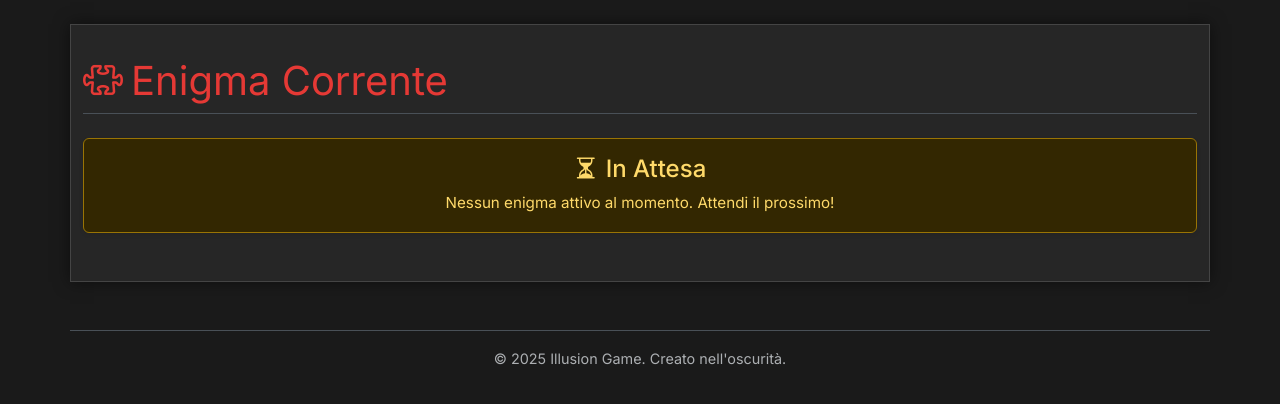
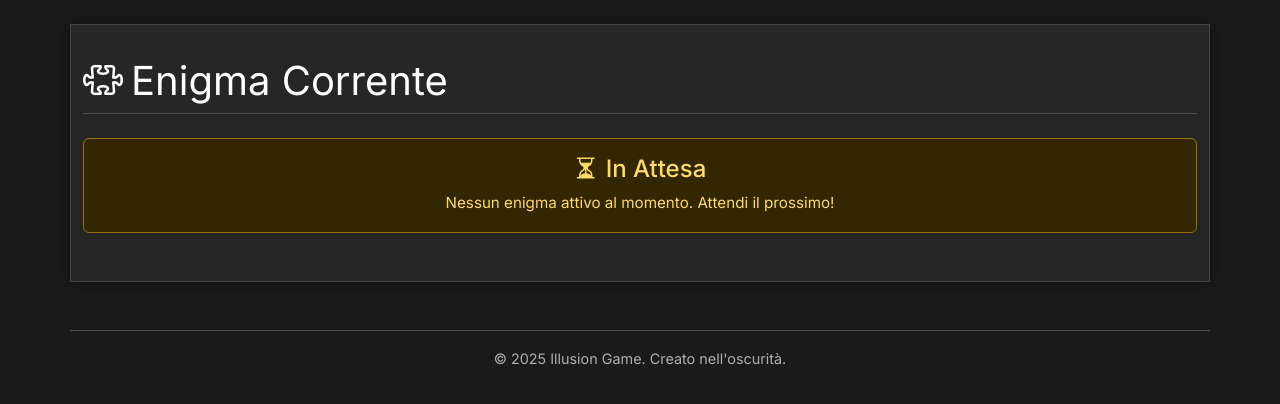
Before and after one commit to davidemoscatelli/progetto_enigmi, a Django app: page / in a window 1280 px wide. Shown: the part 85-489 px from the top of the page. Run offline with Django 5.2, Linux system fonts and the light colour scheme; a user stored in the database is signed in; data that the repository does not hold is empty.

Commit message:
titoli di sezione bianchi

```diff
--- a/enigmas/static/enigmas/css/style.css
+++ b/enigmas/static/enigmas/css/style.css
@@ -71,7 +71,7 @@ main {
 }
 
 h2, h3 {
-    color: #e53935; /* Rosso scuro per i titoli di sezione */
+    color: #ffffff; /* Rosso scuro per i titoli di sezione */
     border-bottom: 1px solid #555;
     padding-bottom: 0.5rem;
     margin-bottom: 1.5rem;
```
